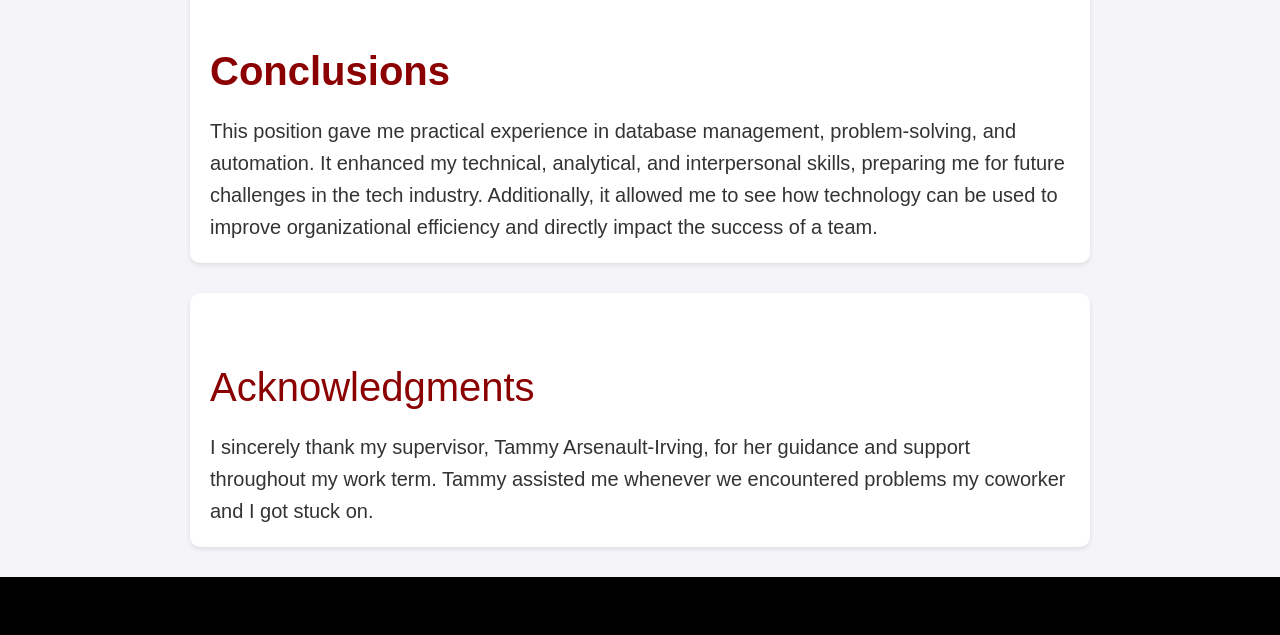
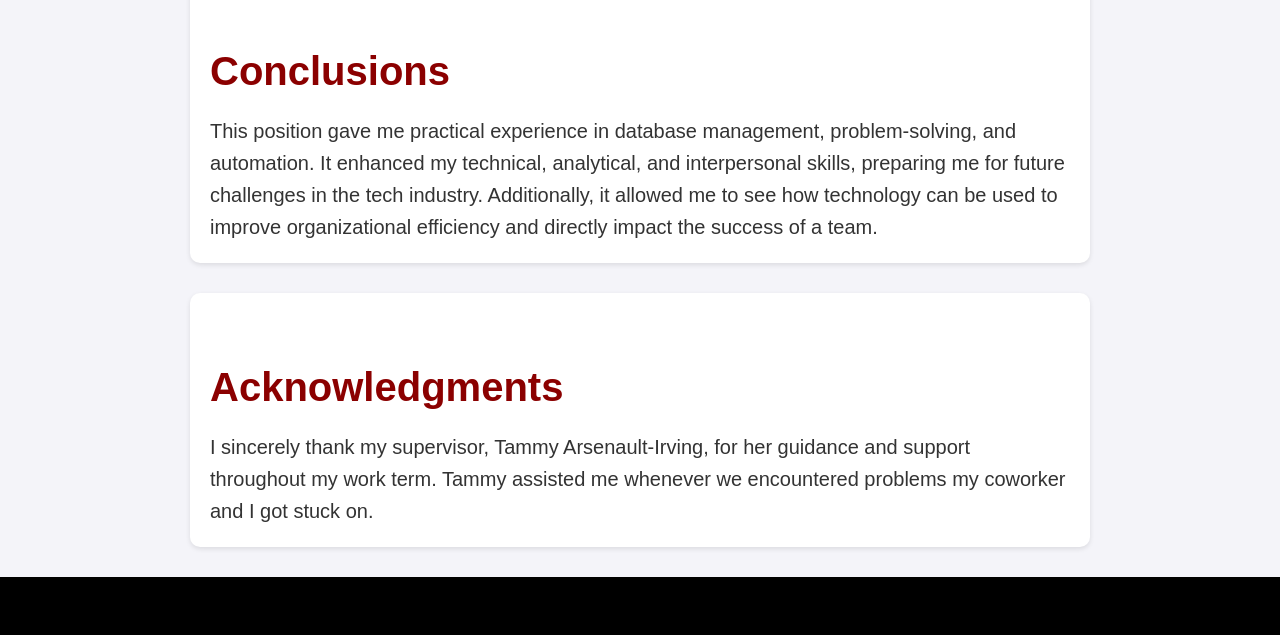
Before and after one commit to aclaregreen/WorkTerm2, a plain HTML site: page index.html in a window 1280 px wide. Shown: the part 2686-3321 px from the top of the page. Drawn offline with Linux system fonts and the light colour scheme.

Commit message:
Update styles.css

```diff
--- a/styles.css
+++ b/styles.css
@@ -49,7 +49,7 @@ h7 {
 }
 
 h7 {
-  font-weight: "bold";
+  font-weight: bold;
   display: inline-block;
 }
 
```
